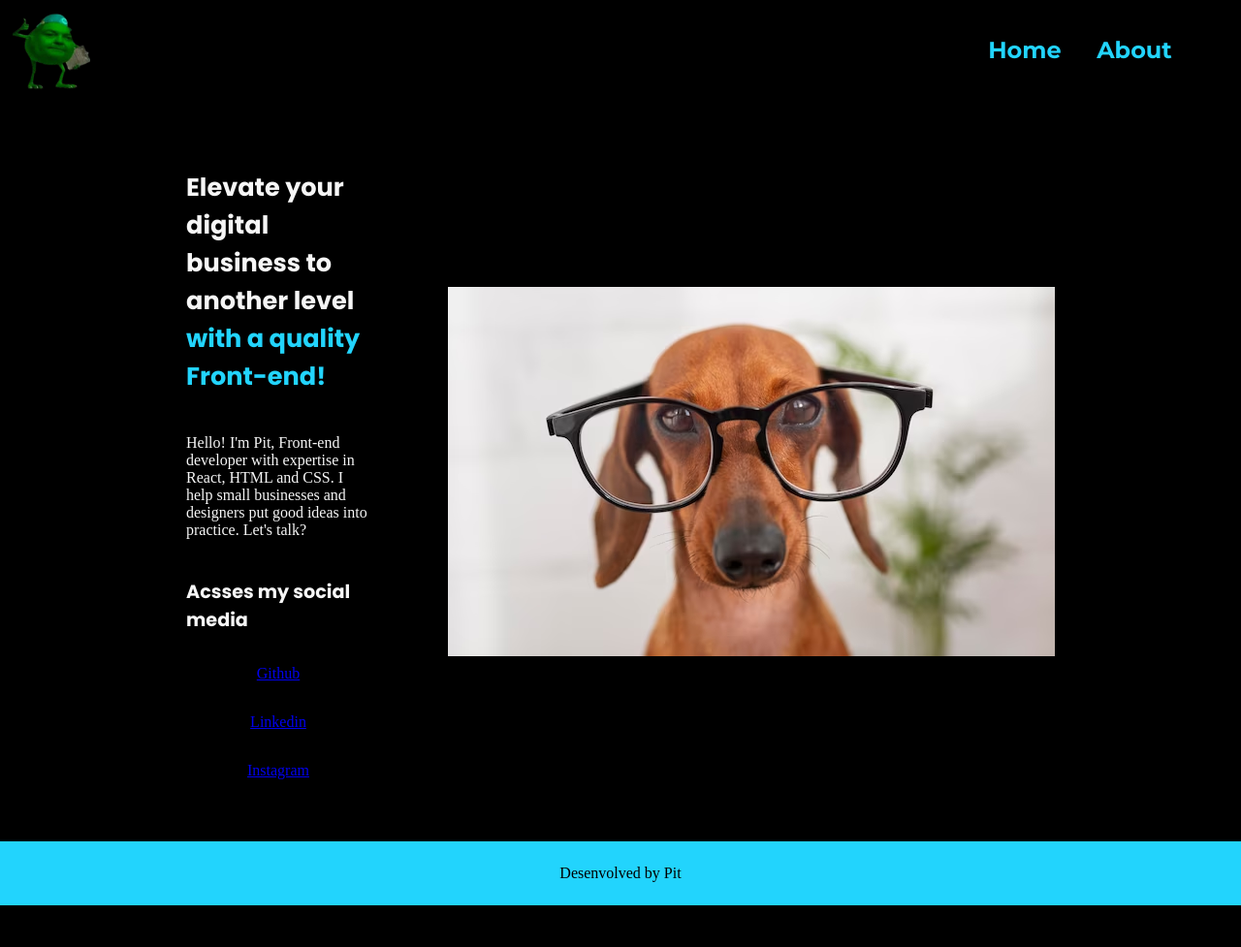
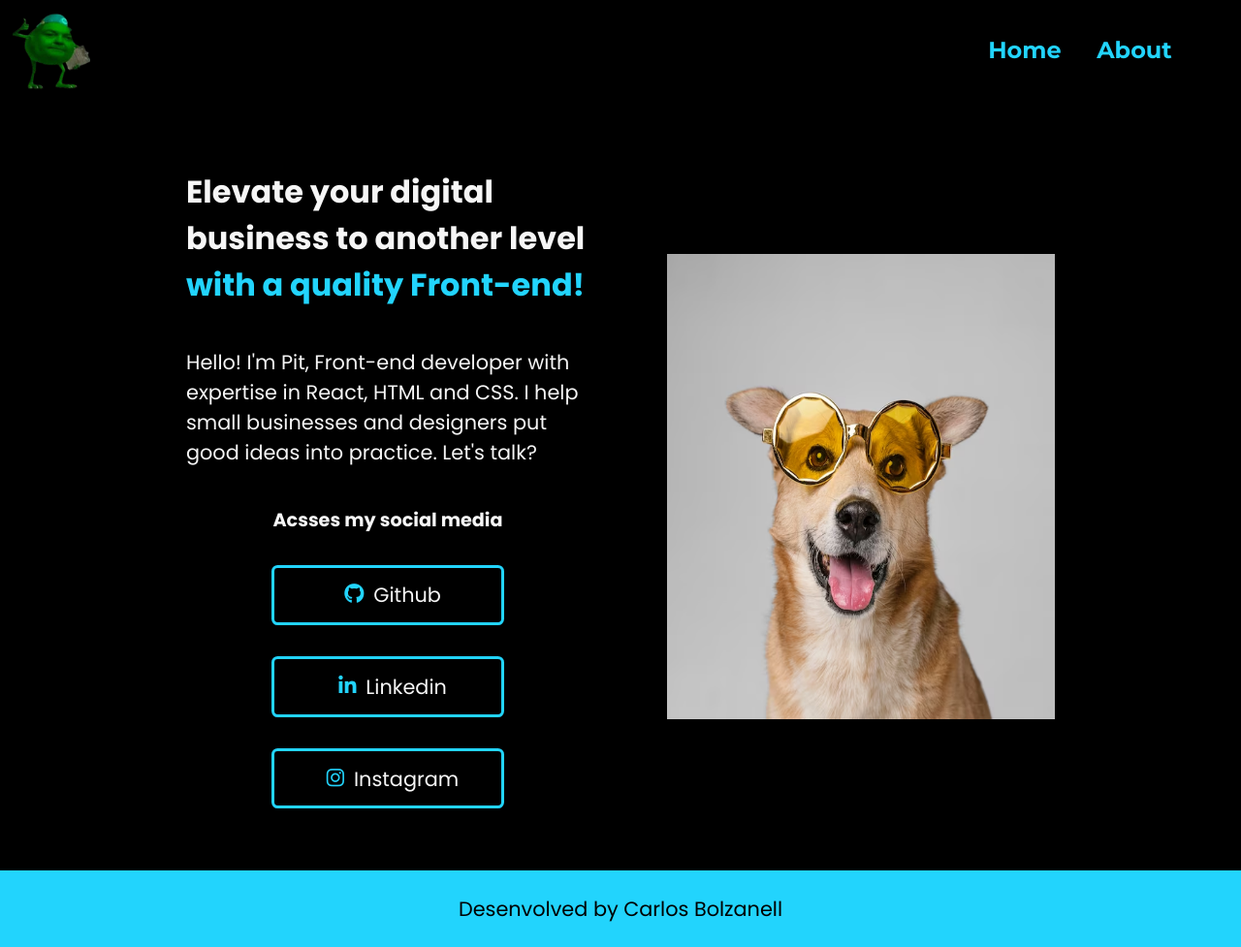
Before and after one commit to carlosbolzanell/PitDev, a plain HTML site: page html/index.html in a window 1280 px wide. Shown: the whole page at 97% size. Before the commit the page ends 934 px from the top, so only its background shows below. Drawn offline with Linux system fonts and the light colour scheme.

Commit message:
Add files via upload

```diff
--- a/html/css/style.css
+++ b/html/css/style.css
@@ -64,10 +64,11 @@ a:hover{
     width: 50%;
     flex-direction: column;
     gap: 2.5rem;
+    justify-content: center;
 }
 .titulo{
     font-family: var(--fonte-primaria);
-    font-size: 1.6rem;
+    font-size: 2rem;
 }
 
 .apresentacao-links-titulo{
@@ -88,6 +89,36 @@ a:hover{
 .destaque{
     color: var(--cor-terciaria);
 }
+.conteudo p{
+    font-family: var(--fonte-primaria);
+    font-size: 1.3rem;
+
+}
+.apresentacao-imagem img{
+    width: 25rem;
+    height: 30rem;
+}
+.apresentacao-links-botao1{
+    display: flex;
+    text-decoration: none;
+    color: var(--cor-secundaria);
+    font-family: var(--fonte-primaria);
+    font-size: 1.3rem;
+    border: 0.2rem solid var(--cor-terciaria);
+    border-radius: 0.4rem;
+    padding: 0.8rem;
+    width: 50%;
+    justify-content: center;
+
+
+}
+.fa {
+    display: flex;
+    align-items: center;
+    margin: 4px 10px;
+    color: var(--cor-terciaria);
+}
+
 
 
 .rodape p{
@@ -97,4 +128,6 @@ a:hover{
     padding: 1.5rem;
     background-color: var(--cor-terciaria);
     color: var(--cor-primairia);
+    font-family: var(--fonte-primaria);
+    font-size: 1.3rem;
 }
--- a/html/index.html
+++ b/html/index.html
@@ -6,6 +6,7 @@
     <meta name="viewport" content="width=device-width, initial-scale=1.0">
     <title>Pit Dev auau</title>
     <link rel="stylesheet" href="css/style.css">
+    <script src="https://kit.fontawesome.com/5b060a78ce.js" crossorigin="anonymous"></script>
 </head>
 <body>
     <header class="cabecalho">
@@ -31,18 +32,23 @@
 
                 <div class="apresentacao-links">
                     <h2 class="apresentacao-links-titulo">Acsses my social media</h2>
-                    <a class="apresentacao-links-botao1" href="https://github.com/carlosbolzanell">Github</a>
-                    <a class="apresentacao-links-botao1" href="https://linkedin.com/">Linkedin</a>
-                    <a class="apresentacao-links-botao1" href="https://instagram.com/carlos_bolzanell/">Instagram</a>
+                    <a class="apresentacao-links-botao1" href="https://github.com/carlosbolzanell">
+                        <i class="fa fa-github" aria-hidden="true"></i>
+                        Github</a>
+                    <a class="apresentacao-links-botao1" href="https://linkedin.com/">
+                        <i class="fa fa-linkedin" aria-hidden="true"></i>Linkedin</a>
+                    <a class="apresentacao-links-botao1" href="https://instagram.com/carlos_bolzanell/">
+                    <i class="fa fa-instagram" aria-hidden="true"></i>Instagram
+                </a>
                 </div>
         </section>
-        <section class="apresntacao-imagem">
-            <img src="assets/cachorro-fofo-usando-oculos_23-2148917262.avif" alt="cachorro com oculos">
+        <section class="apresentacao-imagem">
+            <img src="assets/cachorro-sorridente-fofo-usando-oculos-escuros_23-2148865714.avif" alt="cachorro com oculos">
         </section>
 
     </main>
     <footer class="rodape">
-        <p>Desenvolved by Pit</p>
+        <p>Desenvolved by Carlos Bolzanell</p>
     </footer>
 
 
```
Also changed, not shown: html/assets/cachorro-sorridente-fofo-usando-oculos-escuros_23-2148865714.avif (added).
